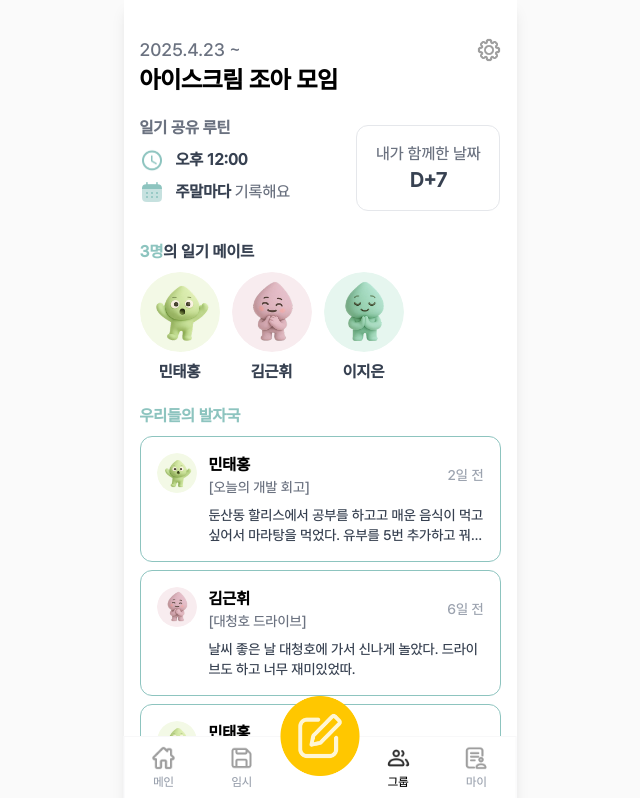
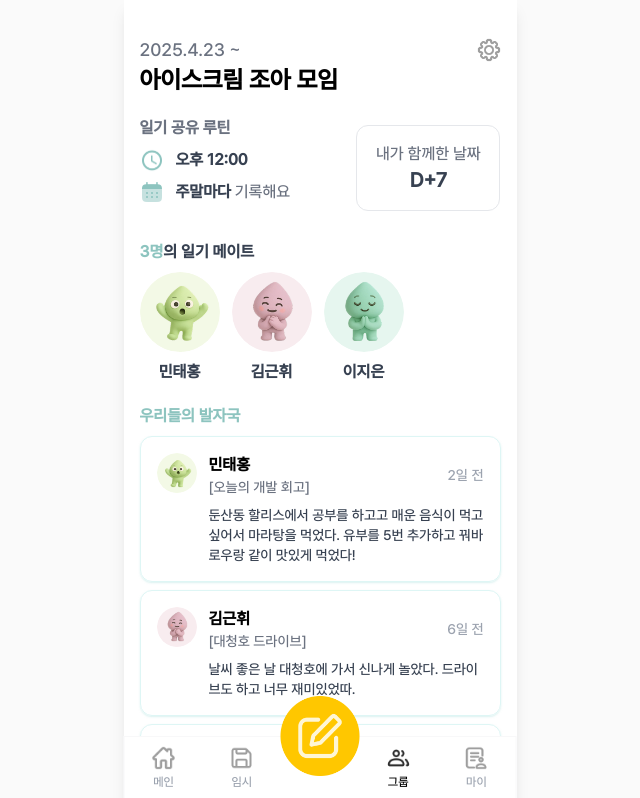
Before and after one commit to geunhh/Voiceprint, a React (Vite) app in the folder frontend/: page /group/1 in a window 1280 px wide. Shown: the top 798 px of the page, without its empty margins (320-960 px from the left). Built offline with nearby package versions, Linux system fonts and the light colour scheme; no server answers.

Commit message:
[S12P31B106-223]design:그룹 일기 프리뷰 UI 수정

```diff
--- a/frontend/src/components/group/GroupDiaryPreview.tsx
+++ b/frontend/src/components/group/GroupDiaryPreview.tsx
@@ -23,7 +23,7 @@ function GroupDiaryPreview(props: GroupDiaryPreviewProps) {
 
   return (
     <div
-      className="flex mx-auto rounded-xl border border-darkmint p-4 w-full"
+      className="flex mx-auto rounded-xl border border-lightmint shadow-sm shadow-mint/50 p-4 w-full hover:bg-lightmint cursor-pointer"
       onClick={handleClick}
     >
       <div className="flex items-start gap-3">
@@ -42,7 +42,7 @@ function GroupDiaryPreview(props: GroupDiaryPreviewProps) {
               {timeAgo}
             </span>
           </div>
-          <p className="mt-2 text-sm text-gray-700 line-clamp-2">{content}</p>
+          <p className="mt-2 text-sm text-gray-700 line-clamp-3">{content}</p>
         </div>
       </div>
     </div>
```
